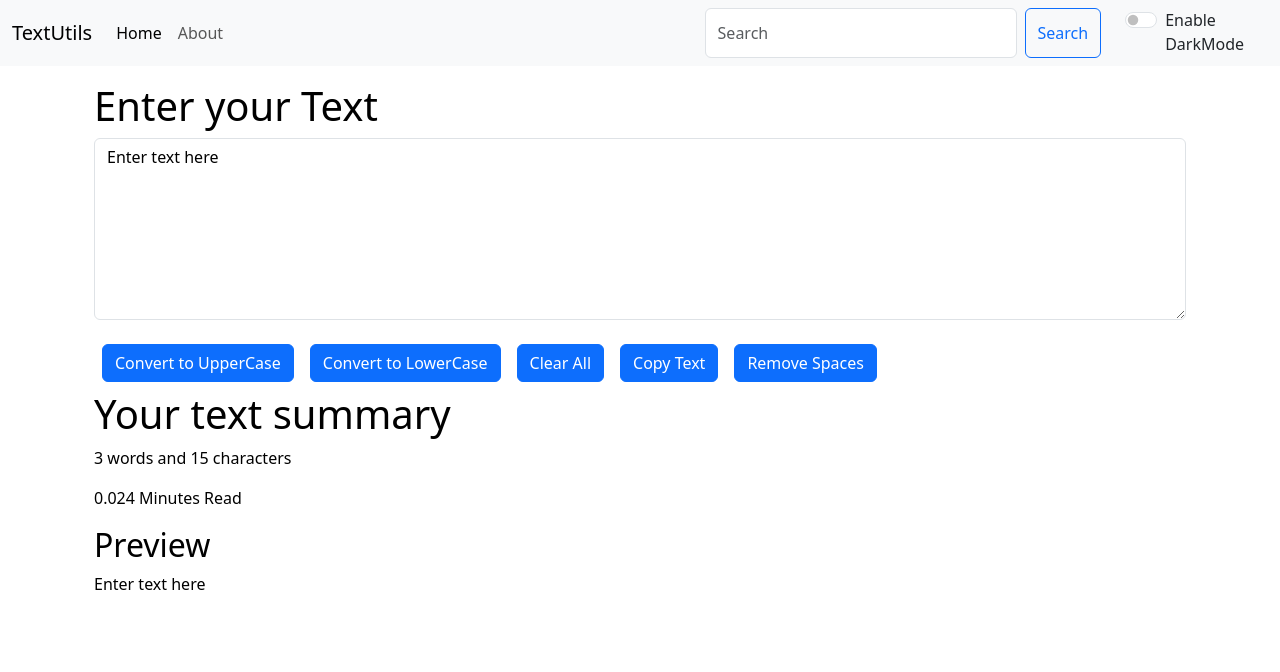
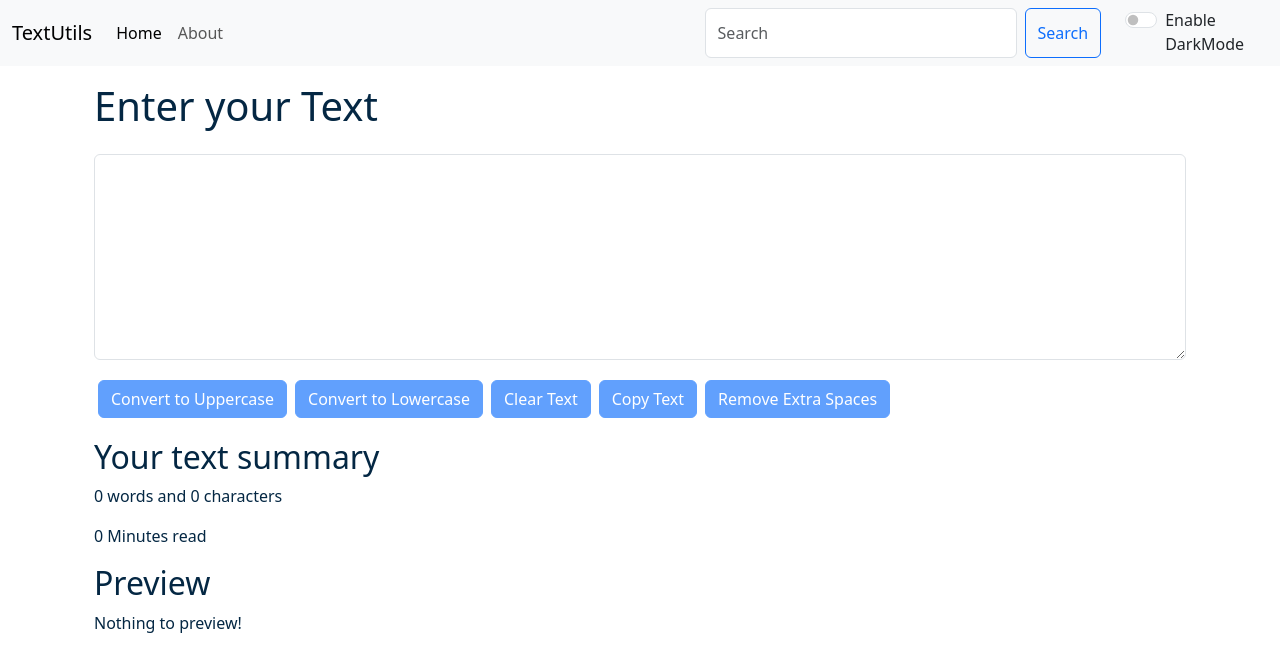
Before and after one commit to cricketers/TextUtils, a React (Create React App) app: page / in a window 1280 px wide. Shown: the top 672 px of the page. Built offline with nearby package versions, Linux system fonts and the light colour scheme.

Commit message:
Refactor TextForm component for improved clarity

```diff
--- a/src/component/TextForm.js
+++ b/src/component/TextForm.js
@@ -1,97 +1,65 @@
-import React, {useState} from 'react';
+import React, {useState} from 'react'
 
 
 export default function TextForm(props) {
-    const handleUpClick= ()=>{
-        // console.log("Uppercase was clicked" + text);
+    const handleUpClick = ()=>{
         let newText = text.toUpperCase();
+        setText(newText)
+        props.showAlert("Converted to uppercase!", "success");
+    }
+
+    const handleLoClick = ()=>{
+        let newText = text.toLowerCase();
+        setText(newText)
+        props.showAlert("Converted to lowercase!", "success");
+    }
+
+    const handleClearClick = ()=>{
+        let newText = '';
         setText(newText);
-        props.showAlert("Converted to Uppercase", "Success");
-    };
+        props.showAlert("Text Cleared!", "success");
+    }
 
-      const handleLoClick= ()=>{
-        // console.log("Uppercase was clicked" + text);
-        let newText = text.toLowerCase();
-        setText(newText);
-         props.showAlert("Converted to Lowercase", "Success");
-    };
+    const handleOnChange = (event)=>{
+        setText(event.target.value)
+    }
 
-    const handleclearClick= ()=>{
-        // console.log("Uppercase was clicked" + text);
-        let newText ='';
-        setText(newText);
-    };
-      const handleOnChange= (event)=>{
-        // console.log("On Change");
-        setText(event.target.value);
-         props.showAlert("Word is Change", "Success");
-    };
+    // Credits: A
+    const handleCopy = () => {
+        navigator.clipboard.writeText(text);
+        props.showAlert("Copied to Clipboard!", "success");
+    }
 
-    const handleCopy = () =>{
-      let text = document.getElementById("myBox");
-      text.select();
-      navigator.clipboard.writeText(text.value);
-       props.showAlert("This text is Copy", "Success");
-    };
+    // Credits: Coding Wala
+    const handleExtraSpaces = () => {
+        let newText = text.split(/[ ]+/);
+        setText(newText.join(" "));
+        props.showAlert("Extra spaces removed!", "success");
+    }
 
-    const handleExtraSpaces = () => {
-    let newText = text.split(/\s+/);
-      setText(newText.join(" "));
-    };
-
-    const [text, setText] = useState('Enter text here');
-    //  setText("new text");
+    const [text, setText] = useState('');
+    // text = "new text"; // Wrong way to change the state
+    // setText("new text"); // Correct way to change the state
     return (
         <>
-    <div className='container'       style={{
-    color: props.mode === 'dark' ? 'white' : 'black'
-  }}>
-      <h1>{props.heading}  </h1>
-
-      <form>
+        <div className="container" style={{color: props.mode==='dark'?'white':'#042743'}}>
+            <h1 className='mb-4'>{props.heading}</h1>
             <div className="mb-3">
-          {/* <label htmlFor="myBox" className="form-label">
-            Example textarea
-          </label> */}
-          <textarea
-            className="form-control"
-            value={text}
-            style={{
-    backgroundColor: props.mode === 'dark' ? '#343a40' : 'white',
-    color: props.mode === 'dark' ? 'white' : 'black'
-  }}
-            onChange={handleOnChange}
-            id="myBox"
-            rows="7"
-          ></textarea>
+            <textarea className="form-control" value={text} onChange={handleOnChange} style={{backgroundColor: props.mode==='dark'?'#13466e':'white', color: props.mode==='dark'?'white':'#042743'}} id="myBox" rows="8"></textarea>
             </div>
-
-        <button type="submit" onClick={handleUpClick} className="btn btn-primary mx-2">
-        Convert to UpperCase
-        </button>
-        <button type="submit" onClick={handleLoClick} className="btn btn-primary mx-2">
-        Convert to LowerCase
-        </button>
-         <button type="submit" onClick={handleclearClick} className="btn btn-primary mx-2">
-       Clear All
-        </button>
-         <button type="submit" onClick={handleCopy} className="btn btn-primary mx-2">
-       Copy Text
-        </button>
-         <button type="submit" onClick={handleExtraSpaces} className="btn btn-primary mx-2 my-2">
-       Remove Spaces
-        </button>
-      </form>
+            <button disabled={text.length===0} className="btn btn-primary mx-1 my-1" onClick={handleUpClick}>Convert to Uppercase</button>
+            <button disabled={text.length===0} className="btn btn-primary mx-1 my-1" onClick={handleLoClick}>Convert to Lowercase</button>
+            <button disabled={text.length===0} className="btn btn-primary mx-1 my-1" onClick={handleClearClick}>Clear Text</button>
+            <button disabled={text.length===0} className="btn btn-primary mx-1 my-1" onClick={handleCopy}>Copy Text</button>
+            <button disabled={text.length===0} className="btn btn-primary mx-1 my-1" onClick={handleExtraSpaces}>Remove Extra Spaces</button>
         </div>
-    <div className="container" style={{
-    color: props.mode === 'dark' ? 'white' : 'black'
-  }}>
-        <h1> Your text summary</h1>
-        <p> {text.split(" ").length} words and {text.length} characters</p>
-        <p>{0.008 * text.split(" ").length} Minutes Read</p>
+        <div className="container my-3" style={{color: props.mode==='dark'?'white':'#042743'}}>
+            <h2>Your text summary</h2>
+            <p>{text.split(/\s+/).filter((element)=>{return element.length!==0}).length} words and {text.length} characters</p>
+            <p>{0.008 *  text.split(/\s+/).filter((element)=>{return element.length!==0}).length} Minutes read</p>
             <h2>Preview</h2>
-        <p>{text.length>0?text:"Enter something in the above preview it here"}</p>
+            <p>{text.length>0?text:"Nothing to preview!"}</p>
         </div>
         </>
-  );
+    )
 }
```
Lines whose indentation alone changed are shown as unchanged.
